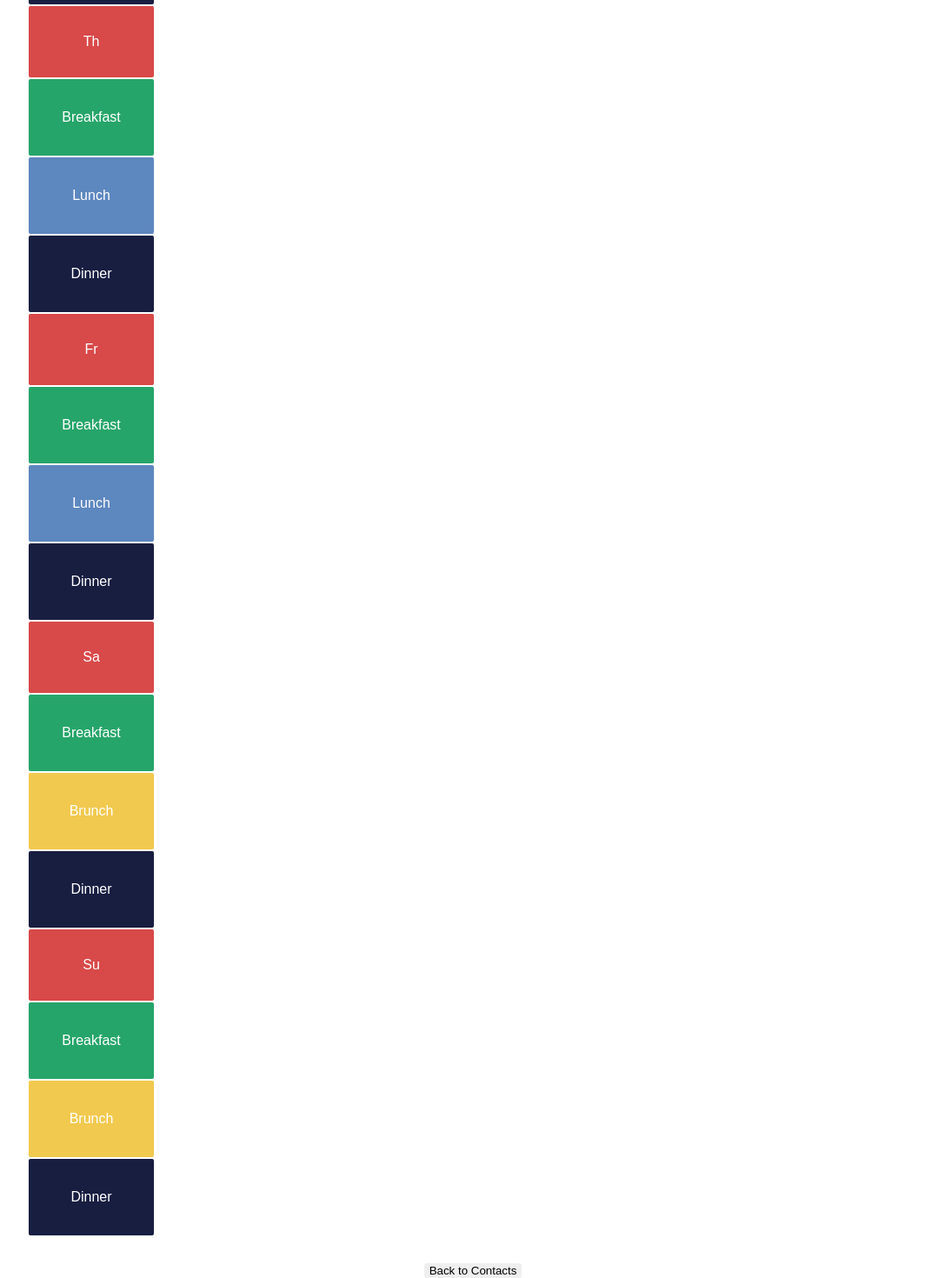
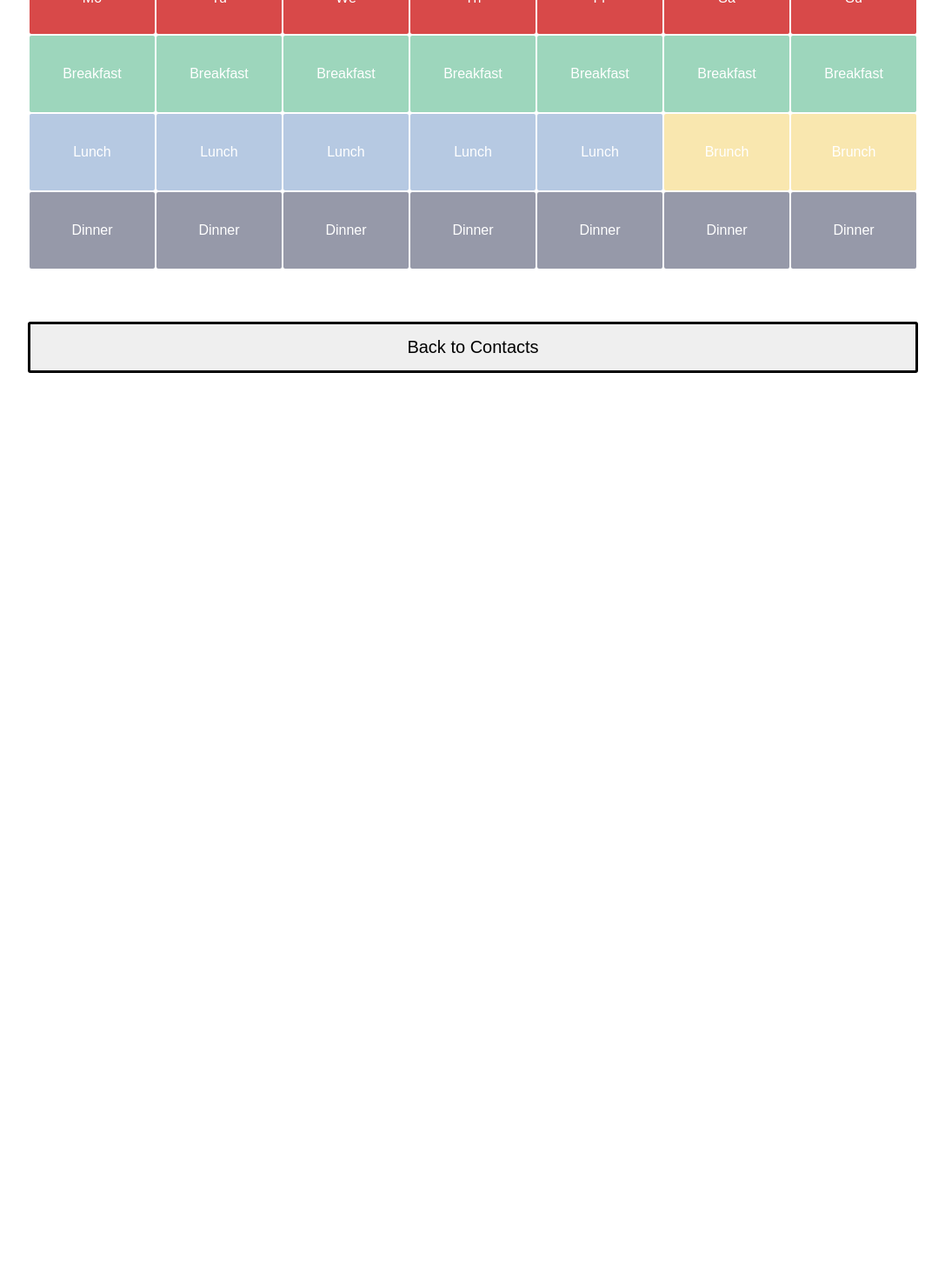
Before and after one commit to yh2n/shift-client, a React (Create React App) app: page /admin/employee-availability/1 in a window 1280 px wide. Shown: the part 193-1663 px from the top of the page at 87% size, without its empty margins (96-1183 px from the left). After the commit the page ends 800 px from the top, so only its background shows below. Built offline with nearby package versions, Linux system fonts and the light colour scheme; no server answers.

Commit message:
Change staff availability component

```diff
--- a/src/components/EmployeeAvailabilityPage.js
+++ b/src/components/EmployeeAvailabilityPage.js
@@ -1,22 +1,18 @@
 import React, { Component } from 'react';
 import AccountNav from './AccountNav';
 import AdminMenuModal from './AdminMenuModal';
-import EmployeeAvailability from './EmployeeAvailability';
-import { Link } from 'react-router-dom';
+import ContactAvailability from './ContactAvailability';
+
 
 export default class EmployeeAvailabilityPage extends Component {
     constructor(props) {
 		super(props);
 
-		this.state = {
-			isOpen : false,
-		}
+		this.state = { isOpen : false }
     }
 
     toggleModal = () => {
-		this.setState({
-			isOpen: !this.state.isOpen
-		});
+		this.setState({ isOpen: !this.state.isOpen });
     }
 
     render() {
@@ -27,10 +23,10 @@ export default class EmployeeAvailabilityPage extends Component {
 					show={this.state.isOpen}
                     onClose={this.toggleModal}
 				/>
-                <EmployeeAvailability {...this.props} />
-                <Link to={`/admin/employee_database`} style={{ textDecoration: 'none' }}>
-                    <button>Back to Contacts</button>
-                </Link>
+                <ContactAvailability
+                    {...this.props}
+                    linkTo={`/admin/employee_database`}
+                />
             </div>
         )
     }
```
